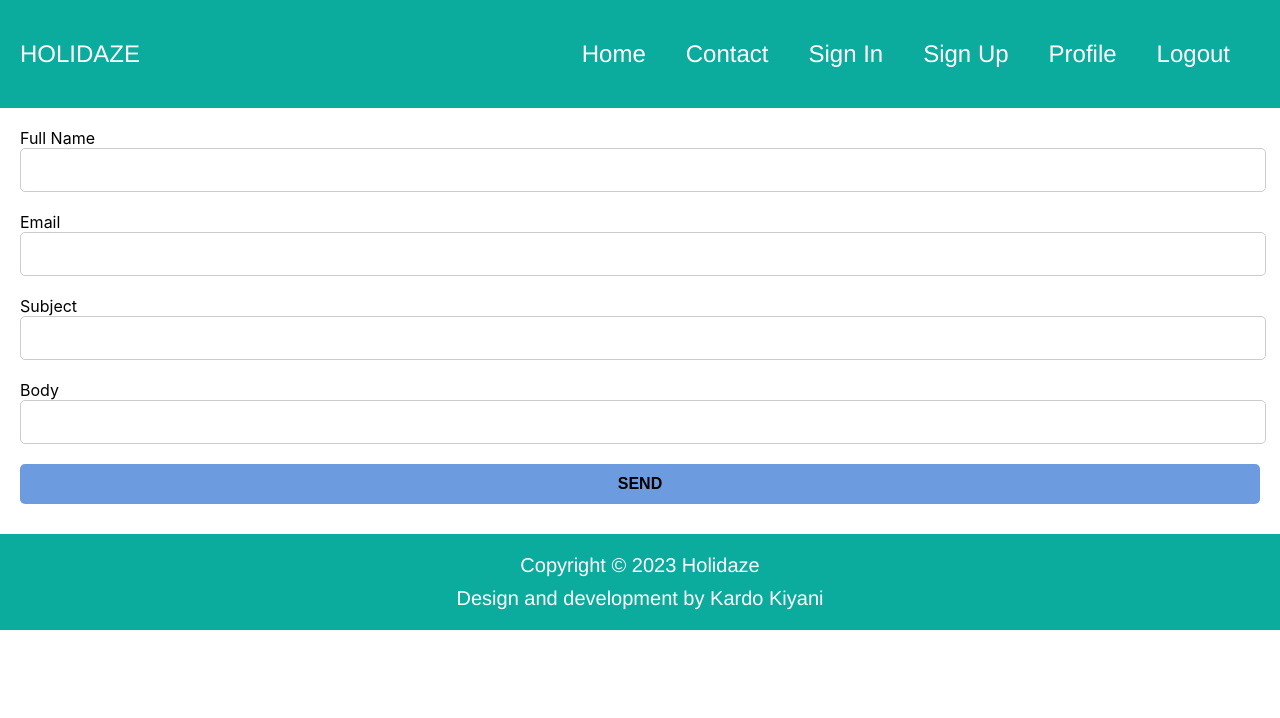
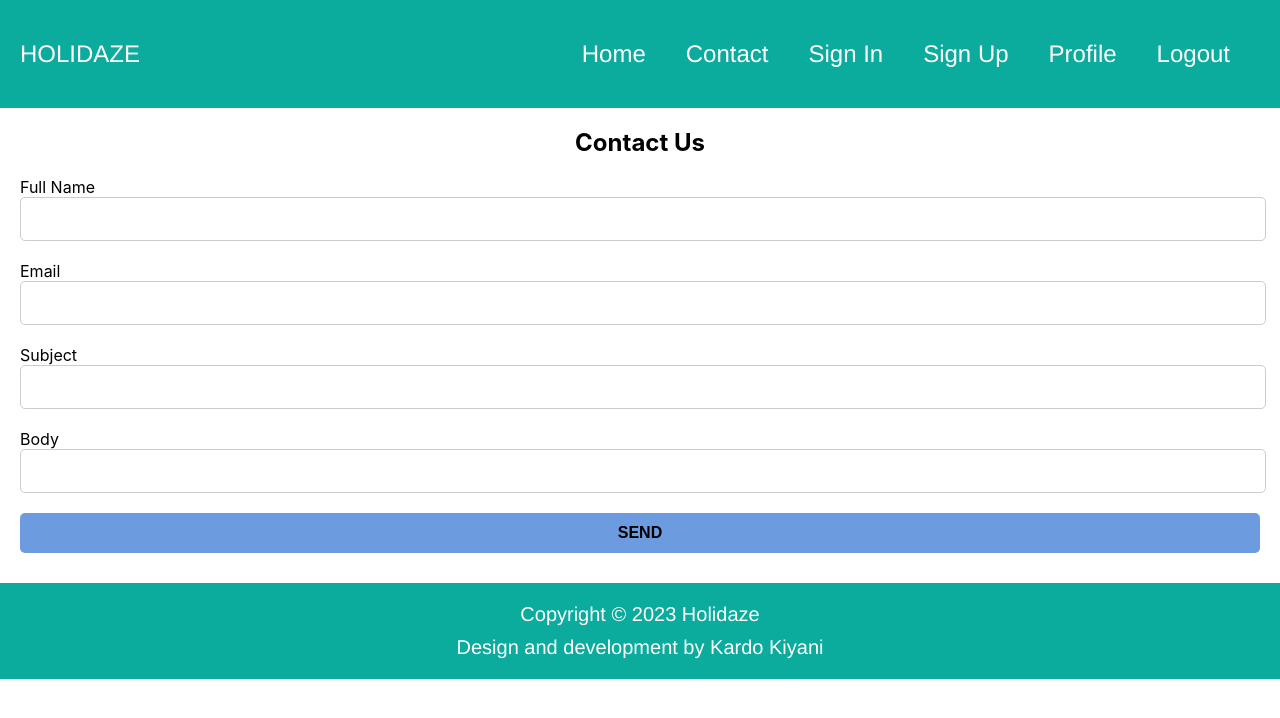
Before and after one commit to kardokiyani/holidaze-exam, a React (Create React App) app: page /contact in a window 1280 px wide. Shown: the top 718 px of the page. Built offline with nearby package versions, Linux system fonts and the light colour scheme.

Commit message:
Contact and profile updated
Added a h1 to the contact and profile page. And changes the h1 on the profile page to a h2.

```diff
--- a/src/components/contact/index.jsx
+++ b/src/components/contact/index.jsx
@@ -47,6 +47,7 @@ export function Contact() {
 
   return (
     <Container className="contact-container">
+      <h1>Contact Us</h1>
       <form className="formStyle" onSubmit={handleSubmit(onSubmit)}>
         <label className="labelStyle" htmlFor="full-name">
           Full Name
--- a/src/components/profile/index.jsx
+++ b/src/components/profile/index.jsx
@@ -75,6 +75,7 @@ function Profile() {
 
   return (
     <div className="profileContentStyle">
+      <h1>Profile</h1>
       {user && (
         <div>
           {user.avatar || (user.avatar === null && user.avatar) ? (
@@ -86,7 +87,7 @@ function Profile() {
           ) : (
             <img className="profileAvatarImage" alt="Default avatar" />
           )}
-          <h1>Welcome, {user.name}!</h1>
+          <h2>Welcome, {user.name}!</h2>
           <p>Email: {user.email}</p>
           <UpdateAvatar name={user.name} />
           <CreateVenue className="createVenueForm" />
```
